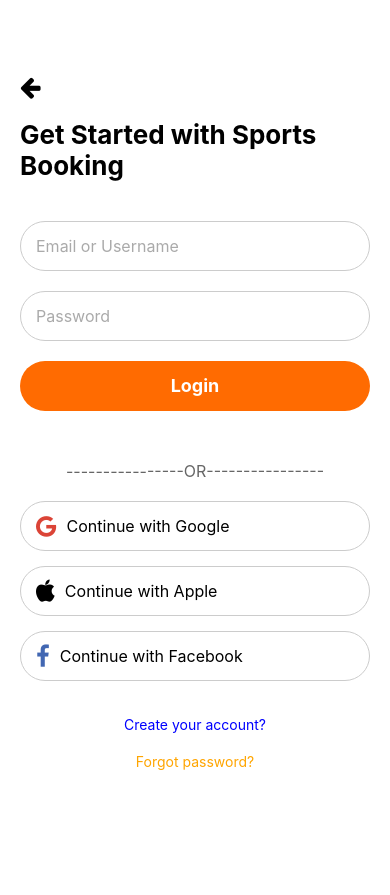
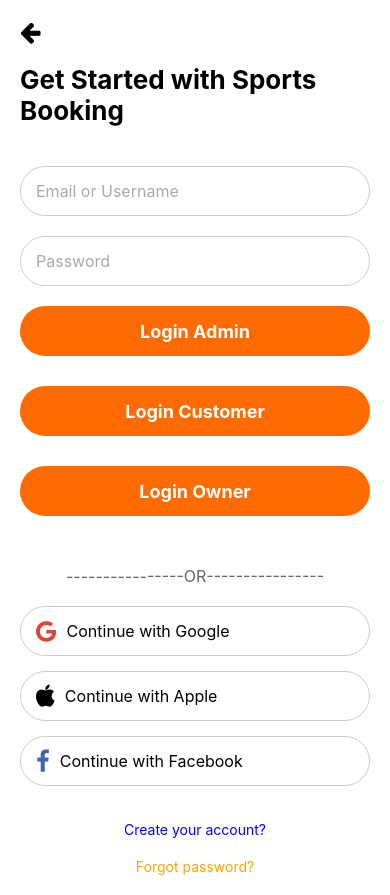
Before and after one commit to TunggTungg-HE171390/Fall24_Semeser-7_NodeJS_SportsBookingProject, a React Native app in the folder Front-end/: screen /Login in a window 390 px wide. Before the commit the page ends 844 px from the top, so only its background shows below. Built offline with nearby package versions, Linux system fonts and the light colour scheme.

Commit message:
fix tab-bar

```diff
--- a/Front-end/components/Create_post_modal.js
+++ b/Front-end/components/Create_post_modal.js
@@ -9,7 +9,6 @@ import {
   Alert,
 } from "react-native";
 import { X } from "lucide-react-native";
-import { ImagePicker } from "react-native-image-crop-picker";
 
 const CreatePostModal = ({ visible, onClose, onAdd }) => {
   const [newEvent, setNewEvent] = React.useState({
@@ -37,16 +36,6 @@ const CreatePostModal = ({ visible, onClose, onAdd }) => {
       location: "",
       genre: "",
       image: require("../assets/images/san-nhan-tao.jpg"),
-    });
-  };
-
-  const selectPhoto = () => {
-    ImagePicker.openPicker({
-      width: 400,
-      height: 400,
-      cropping: true,
-    }).then((image) => {
-      console.log(image);
     });
   };
 
--- a/Front-end/components/Tab_bar.js
+++ b/Front-end/components/Tab_bar.js
@@ -1,21 +1,36 @@
 import FontAwesome from "react-native-vector-icons/FontAwesome";
 import { StyleSheet, Text, TouchableOpacity, View } from "react-native";
+import { useSelector } from "react-redux";
 
-const navItems = [
-  { name: "Home", icon: "home" },
-  { name: "Explore", icon: "compass" },
-  { name: "Booking", icon: "ticket" },
-  { name: "Inbox", icon: "inbox" },
-  { name: "Profile", icon: "user" },
-  { name: "Field", icon: "plus" },
-  { name: "Dashboard", icon: "dashboard" },
-  { name: "Equipment", icon: "list" },
-];
+const getNavItems = (role) => {
+  const commonItems = [{ name: "Profile", icon: "user" }];
+
+  const roleSpecificItems = {
+    1: [
+      { name: "Explore", icon: "admin" },
+      { name: "Booking", icon: "ticket" },
+      { name: "Equipment", icon: "list" },
+    ],
+    2: [],
+    3: [{ name: "Field", icon: "plus" }],
+    4: [{ name: "Admin", icon: "dashboard" }],
+  };
+
+  return [...(roleSpecificItems[role] || []), ...commonItems];
+};
 
 const TabBarComponent = ({ state, descriptors, navigation }) => {
+  const role = useSelector((state) => state.auth.user?.role);
+  const navItems = getNavItems(role);
+
   return (
     <View style={styles.container}>
       {state.routes.map((route, index) => {
+        const navItem = navItems.find(
+          (item) => item.name.toLowerCase() === route.name.toLowerCase()
+        );
+        if (!navItem) return null;
+
         const { options } = descriptors[route.key];
         const label =
           options.tabBarLabel !== undefined
@@ -57,7 +72,7 @@ const TabBarComponent = ({ state, descriptors, navigation }) => {
             style={styles.tab}
           >
             <FontAwesome
-              name={navItems[index].icon}
+              name={navItem.icon}
               size={24}
               color={isFocused ? "orange" : "gray"}
             />
--- a/Front-end/screens/Login_screen.js
+++ b/Front-end/screens/Login_screen.js
@@ -33,6 +33,32 @@ export default function Login({ navigation }) {
     };
     dispatch(login(userData));
   };
+  const handleLoginAdmin = () => {
+    const userData = {
+      id: 1,
+      name: "Admin",
+      role: 4,
+    };
+    dispatch(login(userData));
+  };
+
+  const handleLoginCustomer = () => {
+    const userData = {
+      id: 2,
+      name: "Customer",
+      role: 1,
+    };
+    dispatch(login(userData));
+  };
+
+  const handleLoginOwner = () => {
+    const userData = {
+      id: 3,
+      name: "Owner",
+      role: 3,
+    };
+    dispatch(login(userData));
+  };
 
   return (
     <View style={styles.container}>
@@ -59,9 +85,25 @@ export default function Login({ navigation }) {
       <TouchableOpacity
         style={styles.continueButton}
         accessibilityLabel="Continue with email"
-        onPress={handleLogin}
+        onPress={handleLoginAdmin}
       >
-        <Text style={styles.continueButtonText}>Login</Text>
+        <Text style={styles.continueButtonText}>Login Admin</Text>
+      </TouchableOpacity>
+
+      <TouchableOpacity
+        style={styles.continueButton}
+        accessibilityLabel="Continue with email"
+        onPress={handleLoginCustomer}
+      >
+        <Text style={styles.continueButtonText}>Login Customer</Text>
+      </TouchableOpacity>
+
+      <TouchableOpacity
+        style={styles.continueButton}
+        accessibilityLabel="Continue with email"
+        onPress={handleLoginOwner}
+      >
+        <Text style={styles.continueButtonText}>Login Owner</Text>
       </TouchableOpacity>
 
       <Text style={styles.orText}>----------------OR----------------</Text>
```
